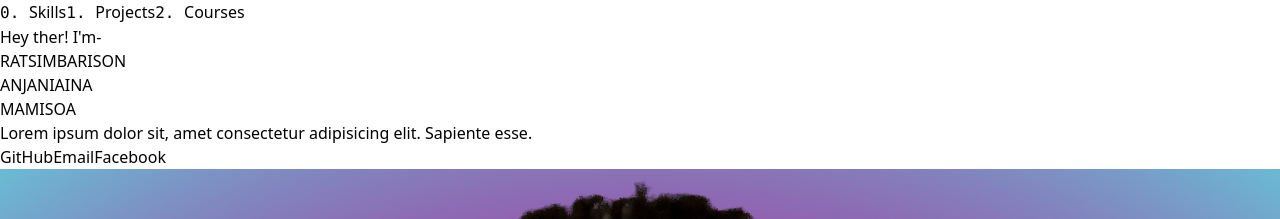
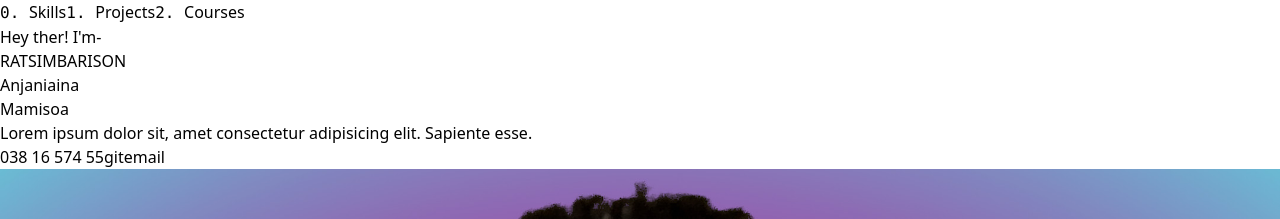
Before and after one commit to 97mams/portfolio, a React (Vite) app: page / in a window 1280 px wide. Shown: the top 219 px of the page. Built offline with nearby package versions, Linux system fonts and the light colour scheme.

Commit message:
fix props

```diff
--- a/src/App.jsx
+++ b/src/App.jsx
@@ -17,11 +17,13 @@ export default function App() {
       .catch(e => console.log(e))
   }, [])
 
+  console.log(information);
+
   return <div className="w-full min-h-screen bg-blue-950 pt-5 px-20">
     {information.map(info => (
       <div>
         <Header></Header>
-        <About></About>
+        <About name={info.firstname} lastName={info.lastname} contact={info.contacts} ></About>
         <Skills></Skills>
         <Projects projects={info.projects}></Projects>
         <Courses></Courses>
--- a/src/components/About.jsx
+++ b/src/components/About.jsx
@@ -1,16 +1,17 @@
 import { motion } from "framer-motion"
 
-export function About() {
-
+export function About({ name, lastName, contact }) {
+    const lastNameArray = lastName.split(" ")
+    console.log(contact);
     return <div className="flex min-h-screen items-center justify-around">
         <div>
             <p className="text-blue-500 mb-4">Hey ther! I'm- </p>
-            <h1 className="text-blue-500 font-bold text-7xl mb-4">RATSIMBARISON <br /> ANJANIAINA <br /> MAMISOA</h1>
+            <h1 className="text-blue-500 font-bold text-7xl mb-4">{name} <br /> {lastNameArray[0]} <br /> {lastNameArray[1]} </h1>
             <p className="text-white"><span className="font-bold text-xl">Lorem ipsum dolor sit</span>, amet consectetur adipisicing elit. Sapiente esse.</p>
             <div className="py-3">
-                <a href="" className="bg-blue-500 mr-3 hover:bg-blue-700 text-white font-bold py-2 px-4 rounded-full">GitHub</a>
-                <a href="" className="bg-blue-500 mr-3 hover:bg-blue-700 text-white font-bold py-2 px-4 rounded-full">Email</a>
-                <a href="" className="bg-blue-500 mr-3 hover:bg-blue-700 text-white font-bold py-2 px-4 rounded-full">Facebook</a>
+                {contact.map(contact => (
+                    <a href="{contact.value}" key={contact.key} className="bg-blue-500 mr-3 hover:bg-blue-700 text-white font-bold py-2 px-4 rounded-full">{contact.key}</a>
+                ))}
             </div>
         </div>
         <motion.div
--- a/src/components/Projects.jsx
+++ b/src/components/Projects.jsx
@@ -10,6 +10,7 @@ export const Projects = (project) => {
                 <motion.div
                     className="cursor-pointer"
                     whileHover={{ scale: 1.1 }}
+                    key={project.title}
                 >
                     <div className=" text-white p-5 bg-blue-900 rounded-2xl">
                         <div className="text-xl font-bold">{project.title}</div>
--- a/src/local-json/data.json
+++ b/src/local-json/data.json
@@ -3,11 +3,20 @@
         "firstname": "RATSIMBARISON",
         "lastname": "Anjaniaina Mamisoa",
         "adress": "lot Ano o6 Antsampandrano",
-        "contacts": {
-            "tel": "038 16 574 55",
-            "email": "anjaniainamamisoa@gmail.com",
-            "git": "mams97"
-        },
+        "contacts": [
+            {
+                "key": "038 16 574 55",
+                "value": "#"
+            },
+            {
+                "key": "git",
+                "value": "97mams"
+            },
+            {
+                "key": "email",
+                "value": "anjaniainamamisoa@gmail.com"
+            }
+        ],
         "educations": [
             {
                 "degree": "License en informatique",
```
